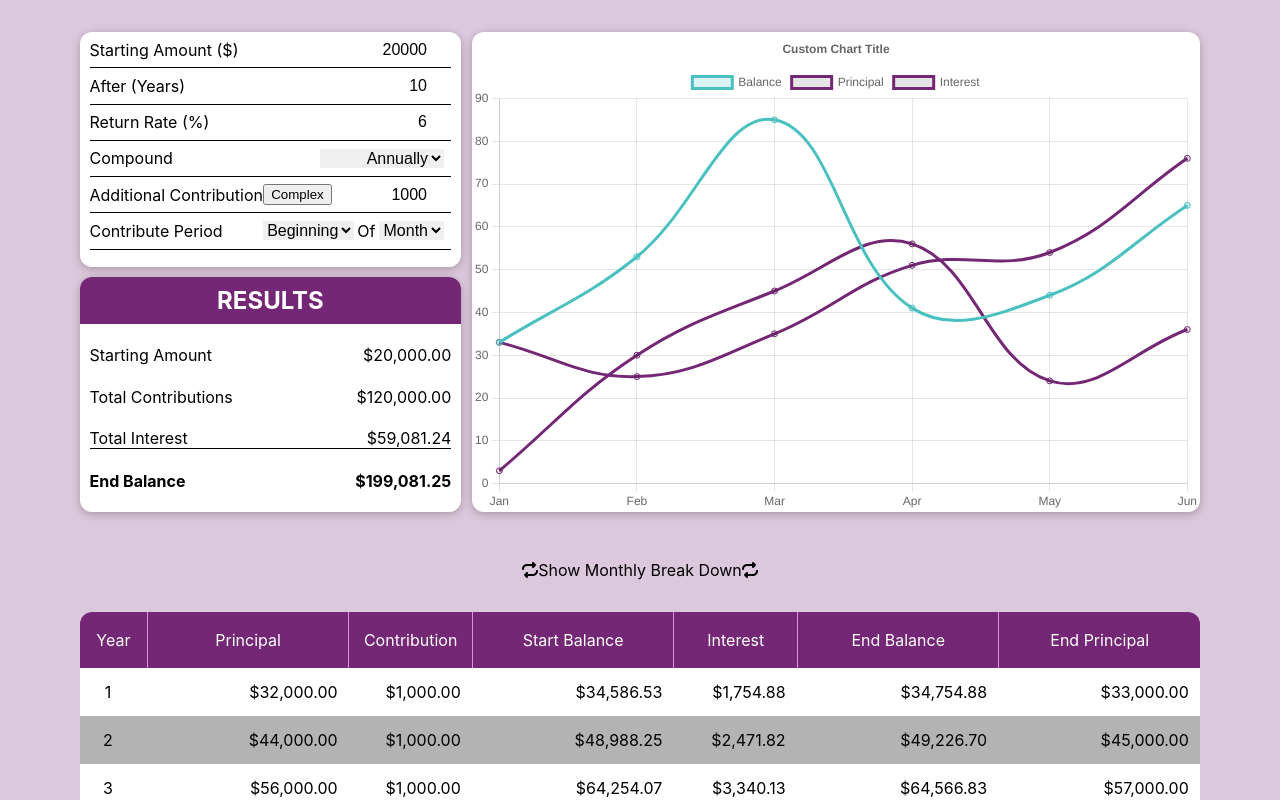
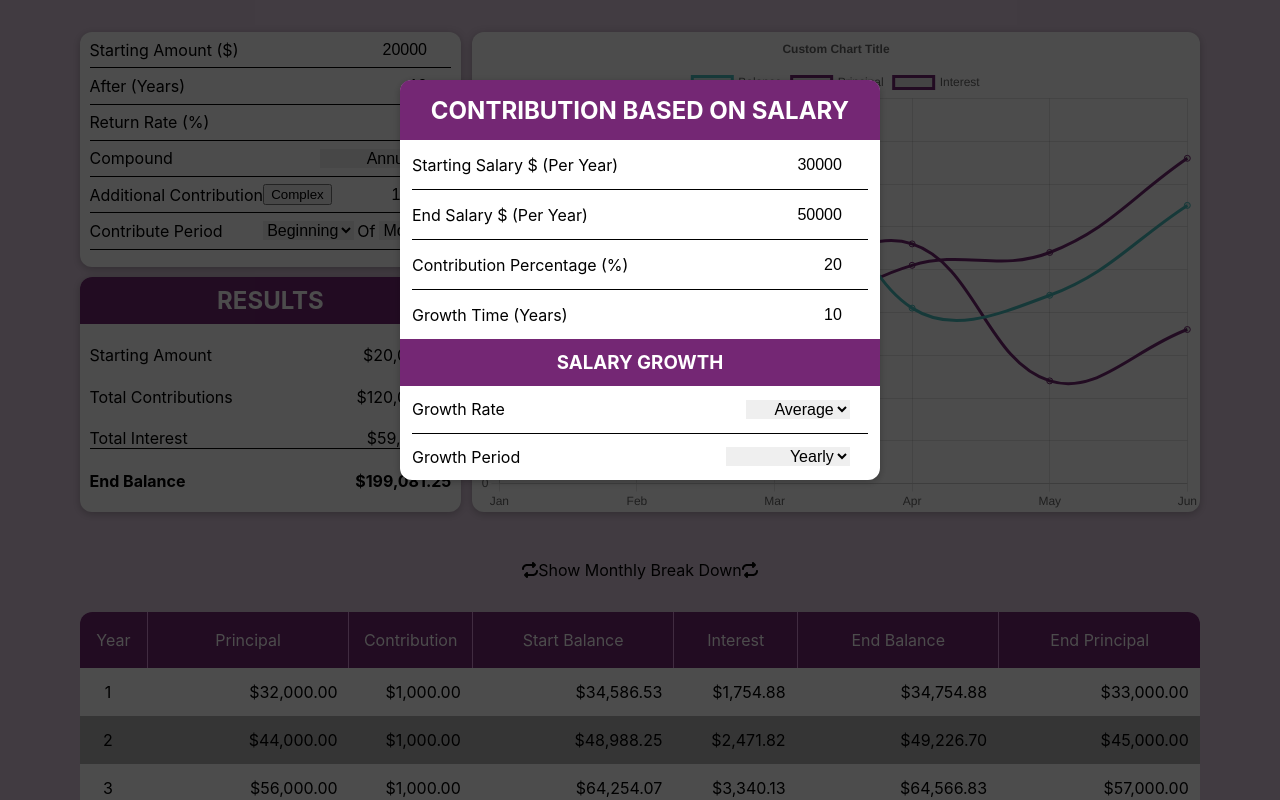
Before and after one commit to Jonjo7Dia/investment-calculator, a React (Create React App) app: page / in a window 1280 px wide. Shown: the top 800 px of the page. Built offline with nearby package versions, Linux system fonts and the light colour scheme.

Commit message:
complex contribution layout and design complete

```diff
--- /dev/null
+++ b/src/components/Complex/Complex.js
@@ -0,0 +1,19 @@
+import classes from './Complex.module.css';
+import ComplexHeader from './ComplexHeader';
+import ComplexBody from './ComplexBody';
+import ComplexGrowth from './ComplexGrowth';
+function Complex(){
+    return <div className={classes.complex}>
+        <ComplexHeader />
+
+        <ComplexBody />
+        <div className={classes.growthHeader}>
+        <h3>SALARY GROWTH</h3>
+      </div>
+      <div className={classes.complexActions}>
+          <ComplexGrowth />
+      </div>
+    </div>
+}
+
+export default Complex;
--- /dev/null
+++ b/src/components/Complex/Complex.module.css
@@ -0,0 +1,32 @@
+.complex{
+    background-color: white;;
+    border-radius: 12px;
+    box-shadow: 0 2px 8px rgba(0, 0, 0, 0.25);
+    margin: 5rem auto;
+    width: 30rem;
+    height: 25rem;
+    display: flex;
+    justify-content: center;
+    align-items: center;
+    flex-direction: column;
+
+}
+
+.growthHeader{
+    width: 100%;
+    height: 20%;
+    display: flex;
+    justify-content: center;
+    align-items: center;
+
+    background-color: #742774;
+}
+h3 {
+    color: white;
+    margin: 0;
+
+}
+.complexActions {
+    height: 40%;
+    width: 100%;
+}
--- /dev/null
+++ b/src/components/Complex/ComplexBody.js
@@ -0,0 +1,34 @@
+import classes from "./ComplexBody.module.css";
+import ComplexGrowth from './ComplexGrowth';
+import ComplexInputField from "./ComplexInputField";
+
+function ComplexBody() {
+  return (
+    <div className={classes.complexBody}>
+      <div className={classes.complexInputs}>
+        <ComplexInputField label={"Starting Salary $ (Per Year)"}>
+          <div className={classes.complexInput}>
+            <input type="number" defaultValue={30000} step={1000} />
+          </div>
+        </ComplexInputField>
+        <ComplexInputField label={"End Salary $ (Per Year)"}>
+          <div className={classes.complexInput}>
+            <input type="number" defaultValue={50000} step={1000} />
+          </div>
+        </ComplexInputField>
+        <ComplexInputField label={"Contribution Percentage (%)"}>
+          <div className={classes.complexInput}>
+            <input type="number" defaultValue={20.0} step={0.1} />
+          </div>
+        </ComplexInputField>
+        <ComplexInputField label={"Growth Time (Years)"}>
+          <div className={classes.complexInput}>
+            <input type="number" defaultValue={10} step={1} />
+          </div>
+        </ComplexInputField>
+      </div>
+
+    </div>
+  );
+}
+export default ComplexBody;
--- /dev/null
+++ b/src/components/Complex/ComplexBody.module.css
@@ -0,0 +1,36 @@
+.complexBody {
+  height: 85%;
+  width: 95%;
+
+  display: flex;
+  flex-direction: column;
+  justify-content: flex-start;
+  align-items: center;
+}
+
+.complexInputs {
+    height: 100%;
+    width: 100%;
+    display: flex;
+    flex-direction: column;
+    justify-content:space-around;
+
+}
+
+.complexInput{
+    width: 50%;
+    height: 100%;
+    display: flex;
+    justify-content: flex-end;
+}
+.complexInput input{
+    width: 100%;
+    text-align: end;
+    border: none;
+    font-size: 1rem;
+    outline: none;
+}
+
+.complexInputField{
+    height: 25%;
+}
--- /dev/null
+++ b/src/components/Complex/ComplexGrowth.js
@@ -0,0 +1,40 @@
+import classes from "./ComplexGrowth.module.css";
+import ComplexInputField from "./ComplexInputField";
+
+function ComplexGrowth() {
+  return (
+    <div className={classes.complexGrowth}>
+      <div className={classes.growthInputs}>
+        <div className={classes.growthInput}>
+          <div className={classes.growthLabel}><p>Growth Rate</p></div>
+          <div className={classes.growthValue}>
+          <select
+            name="growthRate"
+            id="growthRate"
+            defaultValue={1}
+          >
+            <option value={1}>Average</option>
+            <option value={2}>Exponential</option>
+          </select>
+          </div>
+        </div>
+        <div className={classes.growthInput}>
+          <div className={classes.growthLabel}><p>Growth Period</p></div>
+          <div className={classes.growthValue}>
+          <select
+            name="growthPeriod"
+            id="growthPeriod"
+            defaultValue={1}
+          >
+            <option value={1}>Yearly</option>
+            <option value={2}>Semi-Annually</option>
+            <option value={3}>Monthly</option>
+          </select>
+          </div>
+        </div>
+      </div>
+    </div>
+  );
+}
+
+export default ComplexGrowth;
--- /dev/null
+++ b/src/components/Complex/ComplexGrowth.module.css
@@ -0,0 +1,49 @@
+
+.complexGrowth {
+    width: 95%;
+    height: 100%;
+    display: flex;
+    margin: auto;
+    flex-direction: column;
+    justify-content: flex-start;
+
+}
+
+.growthInputs {
+    display: flex;
+    flex-direction: column;
+    justify-content: space-around;
+    height: 100%;
+    width: 100%;
+}
+.growthInput {
+    width: 100%;
+    height: 100%;
+    display: flex;
+    flex-direction: row;
+}
+.growthLabel {
+    width: 50%;
+    height: 100%;
+    display: flex;
+    align-items: center;
+}
+
+p{
+    margin: 0;
+
+}
+.growthValue {
+    width: 50%;
+    height: 100%;
+    display: flex;
+    align-items: center;
+    justify-content: flex-end;
+    padding-right: 4%;
+    box-sizing: border-box;
+}
+.growthInput:first-of-type{
+    border-bottom-style: solid;
+    border-color: black;
+    border-width: 1px;
+}
--- /dev/null
+++ b/src/components/Complex/ComplexHeader.js
@@ -0,0 +1,11 @@
+import classes from './ComplexHeader.module.css';
+
+function ComplexHeader(){
+
+    return <div className={classes.complexHeader}>
+        <h2>CONTRIBUTION BASED ON SALARY</h2>
+    </div>
+}
+
+
+export default ComplexHeader;
--- /dev/null
+++ b/src/components/Complex/ComplexHeader.module.css
@@ -0,0 +1,10 @@
+.complexHeader {
+    height: 15%;
+    width: 100%;
+    background-color: #742774;
+    border-radius: 11px 11px 0 0 ;
+    display: flex;
+    justify-content: center;
+    align-items: center;
+
+}
--- /dev/null
+++ b/src/components/Complex/ComplexInputField.js
@@ -0,0 +1,8 @@
+import classes from "./ComplexInputField.module.css";
+function ComplexInputField(props) {
+  return <div className={classes.complexInputField}>
+      <div className={classes.label}><p>{props.label}</p></div>
+      {props.children}
+      </div>;
+}
+export default ComplexInputField;
--- /dev/null
+++ b/src/components/Complex/ComplexInputField.module.css
@@ -0,0 +1,24 @@
+.complexInputField{
+    height: 25%;
+    width: 100%;
+    border-bottom-style: solid;
+    border-color: black;
+    border-width: 1px;
+    padding: 0;
+    display: flex;
+    flex-direction: row;
+    align-items: center;
+
+}
+p{
+    margin: 0;
+
+}
+.label {
+    width: 48%;
+
+}
+
+.complexInputField:last-of-type{
+    border-bottom-style: none;
+}
--- a/src/components/Data/Data.js
+++ b/src/components/Data/Data.js
@@ -2,13 +2,14 @@ import classes from "./Data.module.css";
 import Input from "../Input/Input";
 import Graph from "../Graph/Graph";
 import Results from "../Results/Results";
-import ResultsTable from '../ResultsTable/ResultsTable';
+import ResultsTable from "../ResultsTable/ResultsTable";
 import React, { useState, Fragment } from "react";
+import Complex from "../Complex/Complex";
 
 function Data() {
-  const [showOverlay, setShowOverlay] = useState(false);
+  const [showOverlay, setShowOverlay] = useState(true);
   function showOverlayHandler() {
-    setShowOverlay(!showOverlay);
+    setShowOverlay(true);
   }
 
 
@@ -16,6 +17,7 @@ function Data() {
     <Fragment>
       {showOverlay && (
         <div className={classes.overlay} onClick={showOverlayHandler}>
+          <Complex />
         </div>
       )}
       <div className={classes.holder}>
--- a/src/components/Data/Data.module.css
+++ b/src/components/Data/Data.module.css
@@ -22,7 +22,8 @@
     left: 0;
     right: 0;
     bottom: 0;
-    background-color: rgba(0,0,0,0.5); /* Black background with opacity */
+    background-color: rgb(0 0 0 / 70%); /* Black background with opacity */
     z-index: 2; /* Specify a stack order in case you're using a different order for other elements */
     cursor: pointer; /* Add a pointer on hover */
+
   }
```
